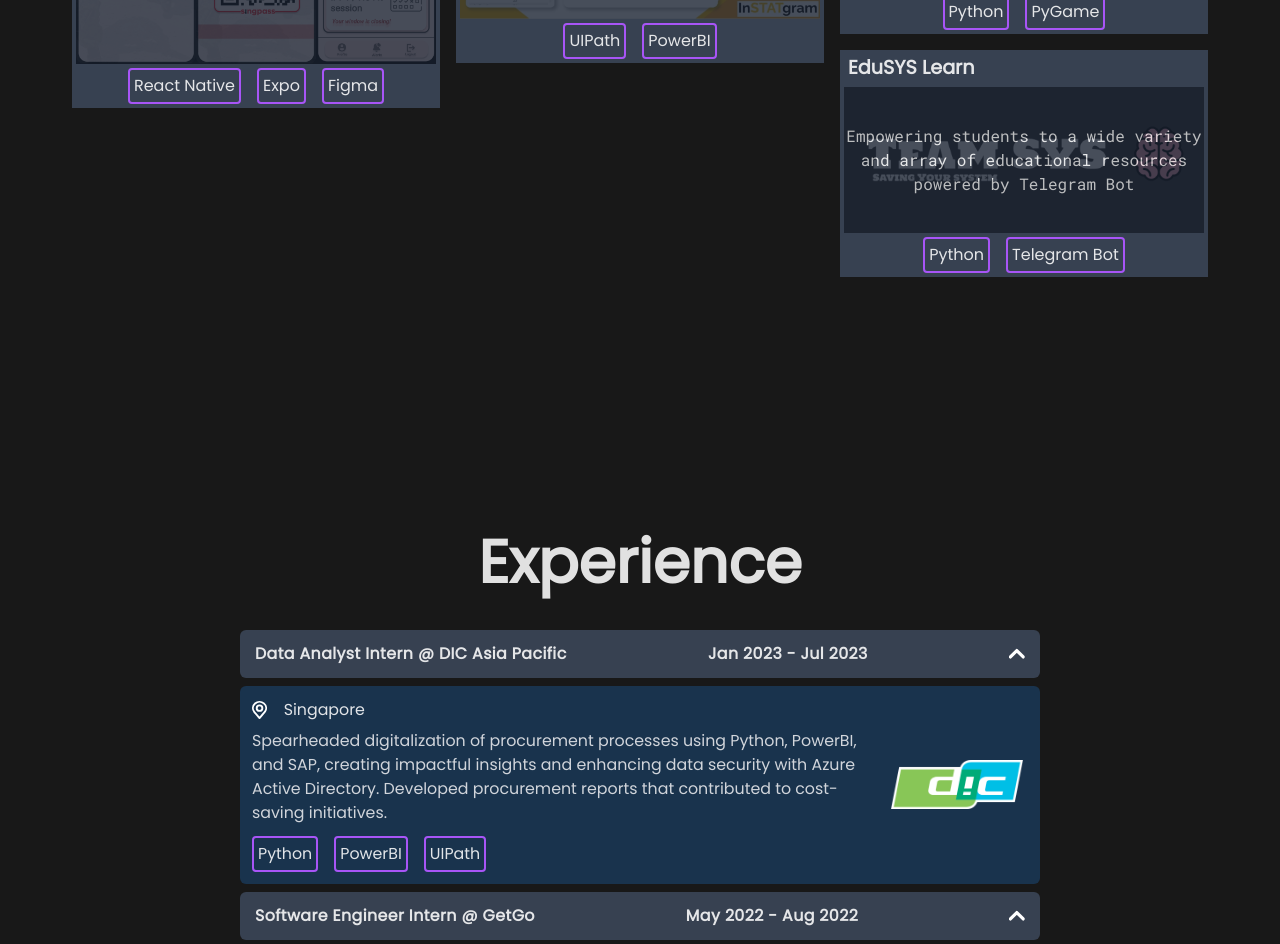
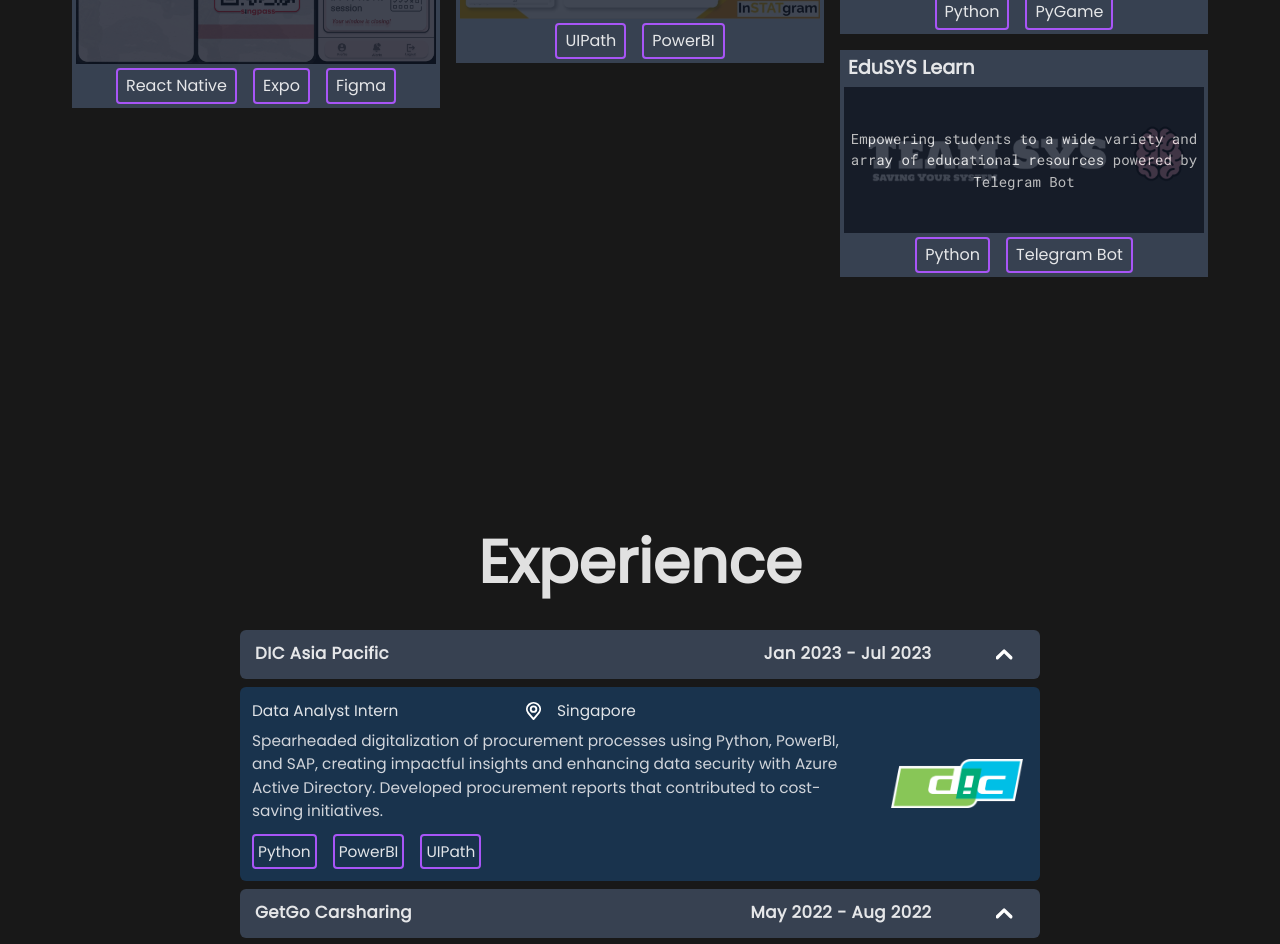
Before and after one commit to bryanlzl/bryanlzl-website, a React (Vite) app: page / in a window 1280 px wide. Shown: the part 2240-3184 px from the top of the page. Built offline with nearby package versions, Linux system fonts and the light colour scheme.

Commit message:
change: optimise text size (contact, project, work exp)
- optimised text size for contact, project and work exp sections

```diff
--- a/src/components/Contact.jsx
+++ b/src/components/Contact.jsx
@@ -54,12 +54,12 @@
       className="relative flex flex-col h-auto text-center pt-10 md:pt-20 lg:pt-24 pb-[30vw] xs:pb-[20vw] lg:pb-[10vw] tracking-[-0.06em]"
     >
       <div className="flex flex-row justify-center" ref={contactRef}>
-        <div className="flex flex-col items-center w-full md:w-3/4 lg:w-1/2">
+        <div className="flex flex-col items-center w-full md:w-[70vw] lg:w-[70vw]">
           <div className="mb-6">
             <h2 className="font-bold text-[50px] xs:text-[70px] mb-2">
               Get In Touch
             </h2>
-            <p className="font-mono font-bold text-[12px] xs:text-sm md:text-lg lg:text-xl text-gray-300">
+            <p className="font-mono font-bold text-[2.8vw] sm:text-[2.6vw] md:text-lg lg:text-xl text-gray-300 tracking-normal">
               {scramble ? (
                 <ScrambleText
                   textType="q1"
@@ -74,7 +74,7 @@
                 <span className="m-0 p-0 animate-blink-cursor">_</span>
               )}
             </p>
-            <p className="font-mono font-bold text-[12px] xs:text-sm md:text-lg lg:text-xl mb-6 text-gray-300">
+            <p className="font-mono font-bold text-[2.8vw] sm:text-[2.6vw] md:text-lg lg:text-xl mb-6 text-gray-300">
               {scramble ? (
                 <ScrambleText
                   triggerRender=""
--- a/src/components/Projects.jsx
+++ b/src/components/Projects.jsx
@@ -125,28 +125,10 @@
         setDisplayedContent(expertiseContent);
       }
     };
-
     handleResize();
     window.addEventListener("resize", handleResize);
-
-    console.log(displayedContent);
-
     return () => window.removeEventListener("resize", handleResize);
   }, [window.innerWidth]);
-
-  {
-    /*{
-    id: 3,
-    label: "Currency Swapper",
-    year: 2023,
-    content:
-      "A dynamic cryptocurrency token swapping interface that allows users to exchange tokens of their choosing to another token.",
-    technology: ["React", "Material UI"],
-    imageStyle: "",
-    images: [currencySwapImg],
-    link: "https://github.com/bryanlzl/currency-swap-form",
-  },*/
-  }
 
   return (
     <div
@@ -182,15 +164,15 @@
             >
               <span
                 className={
-                  "absolute inset-0 max-w-xl p-auto bg-gray-900 opacity-75 "
+                  "absolute inset-0 max-w-xl p-auto bg-gray-900 opacity-100"
                 }
               />
               <span
                 className={
-                  "absolute flex flex-col max-w-xl p-auto font-mono text-[2.vh] opacity-100 "
+                  "absolute flex flex-col max-w-xl p-auto font-mono text-[3.1vw] sm:text-[1.8vw] lg:text-[1.25vw] xl:text-[1.1vw] opacity-100"
                 }
               >
-                <p className="sm:text-[2vmin] overflow-auto">{item.content}</p>
+                <p className="overflow-auto">{item.content}</p>
               </span>
               {item.images.map((projectImage, idx) => (
                 <img
@@ -207,7 +189,7 @@
               {item.technology.map((tech, techId) => (
                 <div
                   key={techId}
-                  className="my-1 mx-2 p-1 border border-[2px] border-purple-500 radius-4 rounded"
+                  className="my-1 mx-2 py-1 px-2 border border-[2px] border-purple-500 radius-4 rounded"
                 >
                   {tech}
                 </div>
--- a/src/components/WorkExp.jsx
+++ b/src/components/WorkExp.jsx
@@ -21,14 +21,14 @@
     },
     {
       id: 2,
-      company: "GetGo",
+      company: "GetGo Carsharing",
       role: "Software Engineer Intern",
       responsibility:
         "Developed customer acquisition features on GetGo's main website and front-end of the car management system with React, Svelte, and TypeScript.",
       location: "Singapore",
       startDuration: "May 2022",
       endDuration: "Aug 2022",
-      technology: ["React", "TypeScript", "Svelte"],
+      technology: ["React", "TypeScript", "Bootstrap", "Svelte"],
       companyLogo: GetGoLogo,
     },
   ];
@@ -54,37 +54,44 @@
       {workExpContent.map((item) => (
         <div
           key={item.id}
-          className="self-center w-[90vw] sm:w-[80vw] md:w-[70vw] md:w-[65vw] max-w-[800px] text-[0.55em]"
+          className="self-center w-[90vw] sm:w-[80vw] md:w-[70vw] md:w-[65vw] max-w-[800px] text-[2.5vw]"
         >
           <div
-            className="!relative flex flex-row justify-between bg-[#374151] mb-2 transition-all duration-300 hover:bg-[#5a6a85] tracking-wide sm:text-[1.1em] md:text-[1.3em] lg:text-[1.6em] xl:text-[1.8em] text-left font-bold py-[12px] px-[15px] rounded-md"
+            className="!relative flex flex-row justify-between bg-[#374151] mb-2 transition-all duration-300 hover:bg-[#5a6a85] tracking-wide sm:text-[2.2vw] md:text-[1.7vw] lg:text-[1.6vw] xl:text-[1.3vw] 2xl:text-[20px] text-left font-bold py-[12px] px-[15px] rounded-md"
             onClick={() => {
               expandHandler(item.id);
             }}
           >
-            <h3>{`${item.role + " @ " + item.company}`}</h3>
-            <p>{`${item.startDuration + " - " + item.endDuration}`}</p>
+            <h3>{`${item.company}`}</h3>
+            <div className="flex flex-row">
+              <p className="mr-[4vw]">{`${
+                item.startDuration + " - " + item.endDuration
+              }`}</p>
               <img
-              className={`w-[1em] transition-all transform ${
+                className={`w-[1em] mx-[1vw] transition-all transform ${
                   expandState[item.id] && "rotate-[-180deg]"
                 } duration-500`}
                 src={chevronDown}
                 alt="chevronDownIcon"
               />
             </div>
+          </div>
           <div
-            className={`flex flex-row rounded-md bg-[#19334d] text-left mb-2  sm:text-[1.1em] md:text-[1.3em] lg:text-[1.6em] xl:text-[1.8em] ${
+            className={`flex flex-row rounded-md bg-[#19334d] text-left mb-2 sm:text-[1.8vw] md:text-[1.5vw] lg:text-[1.6vw] xl:text-[1.2vw] 2xl:text-[17px] ${
               expandState[item.id] ? "block" : "hidden"
             } transition-all delay-150 duration-300 overflow-hidden ease-in-out`}
           >
             <div className="flex flex-col justify-start p-3 w-[75em]">
               <div className="flex flex-row mb-[0.5em]">
+                <p className="mr-[10vw]">{item.role}</p>
+                <div className="flex flex-row">
                   <img
                     className="w-[1em] mr-[1em]"
                     src={locationPinIcon}
                     alt="location-pin-icon"
                   />
                   <p>{item.location}</p>
+                </div>
               </div>
               <p className="text-gray-300">{item.responsibility}</p>
               <span className="flex flex-row">
```
Lines whose indentation alone changed are shown as unchanged.
